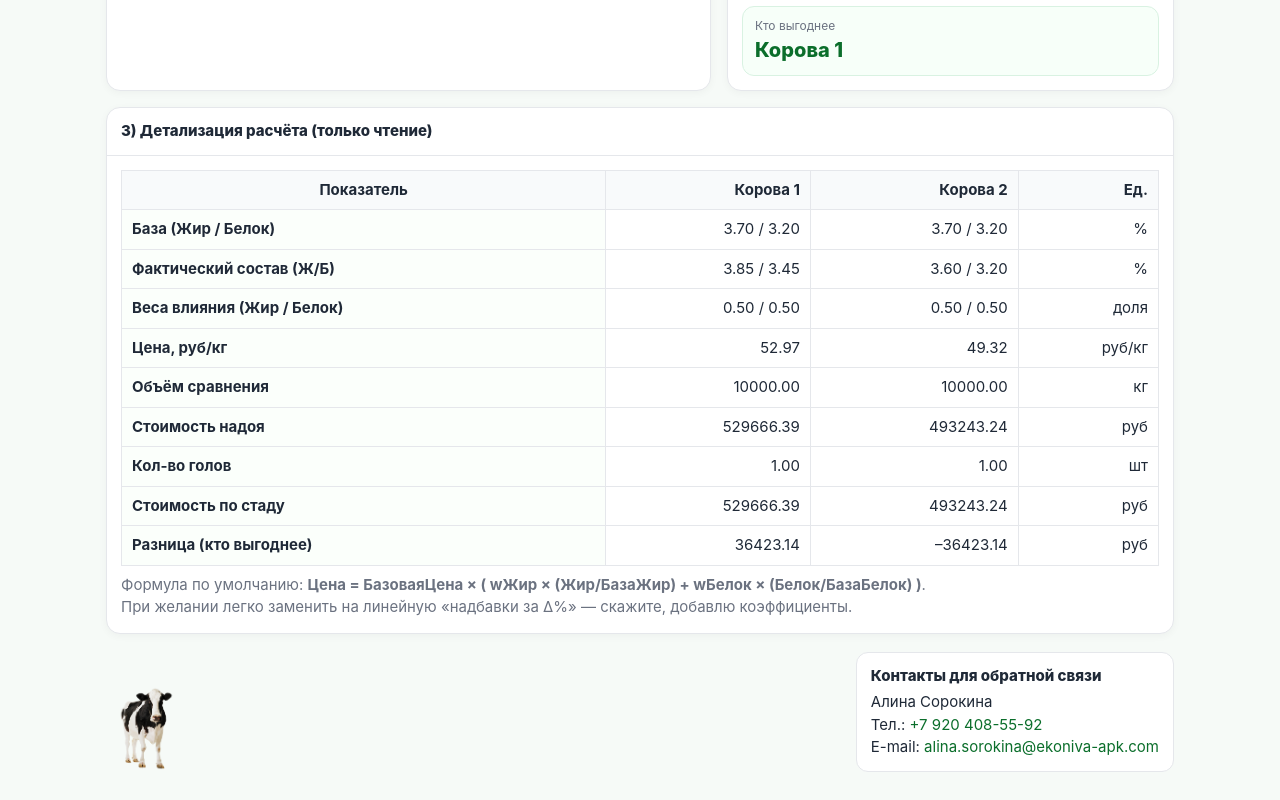
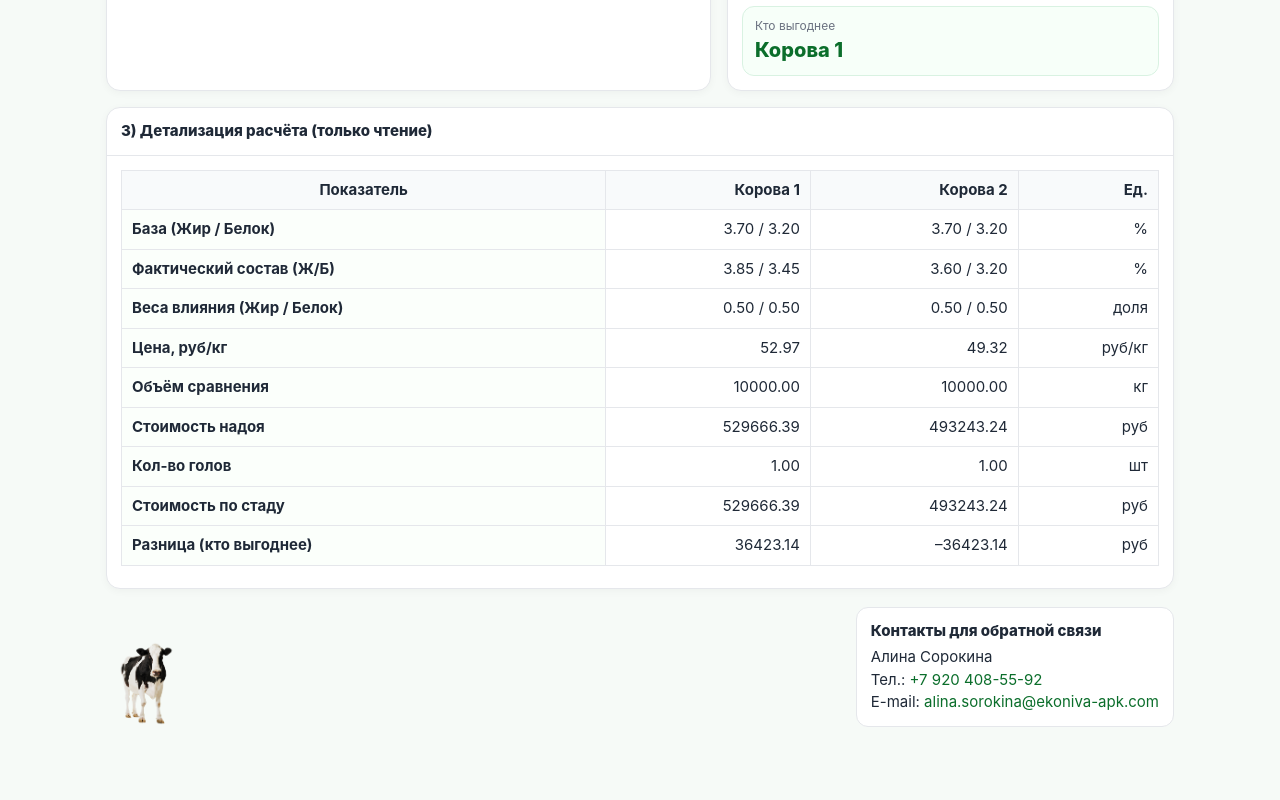
Before and after one commit to zDearks/kom_pred, a plain HTML site: page index.html in a window 1280 px wide. Shown: the part 999-1799 px from the top of the page. After the commit the page ends 1754 px from the top, so only its background shows below. Drawn offline with nearby package versions, Linux system fonts and the light colour scheme.

Commit message:
Update index.html

```diff
--- a/index.html
+++ b/index.html
@@ -173,8 +173,7 @@ button{cursor:pointer;border:1px solid #cbd5e1;background:#fff;border-radius:10p
         <tbody id="detBody"></tbody>
       </table>
       <div class="muted" style="margin-top:8px">
-        Формула по умолчанию: <b>Цена = БазоваяЦена × ( wЖир × (Жир/БазаЖир) + wБелок × (Белок/БазаБелок) )</b>.<br>
-        При желании легко заменить на линейную «надбавки за Δ%» — скажите, добавлю коэффициенты.
+
       </div>
     </div>
   </section>
```
